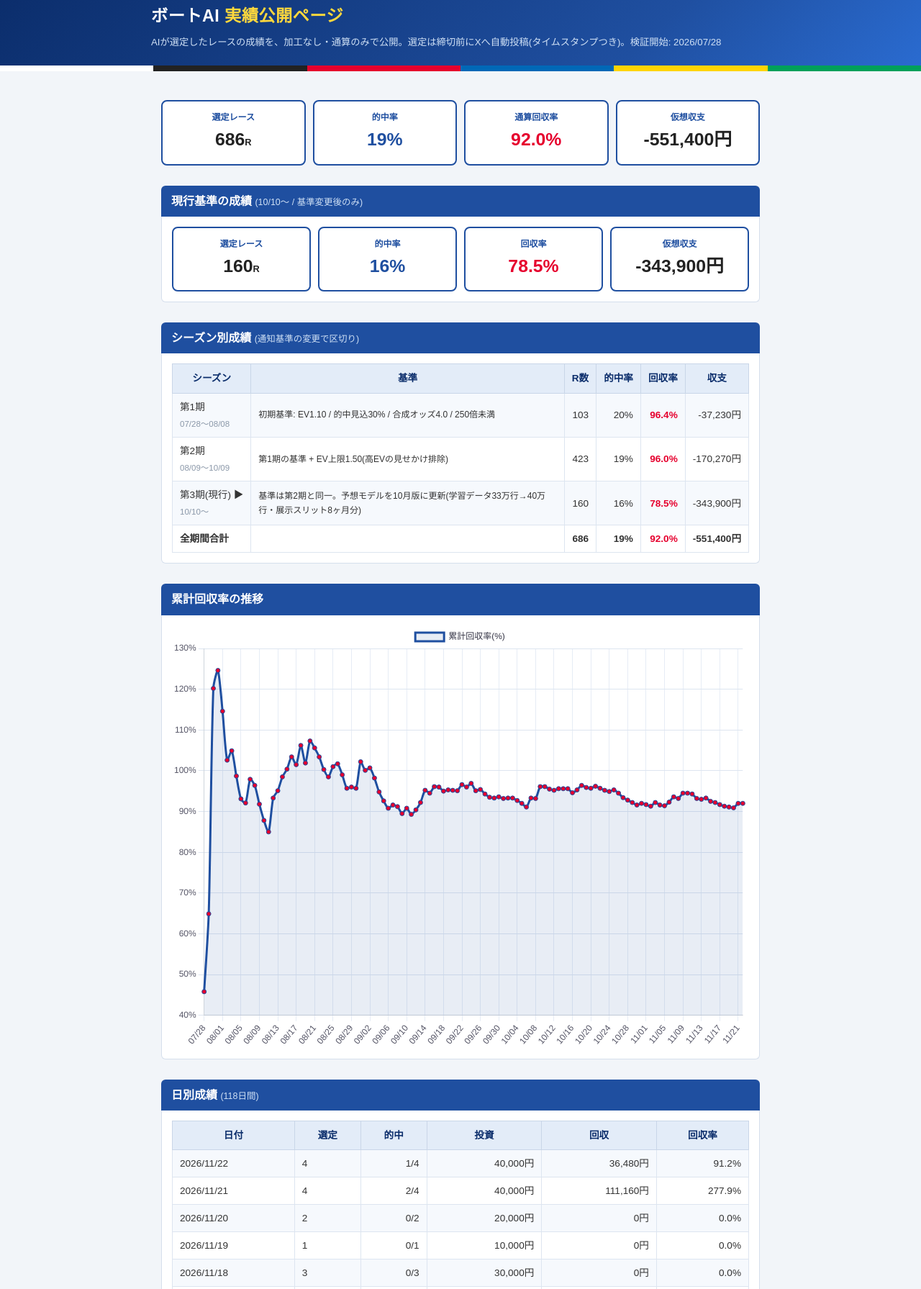
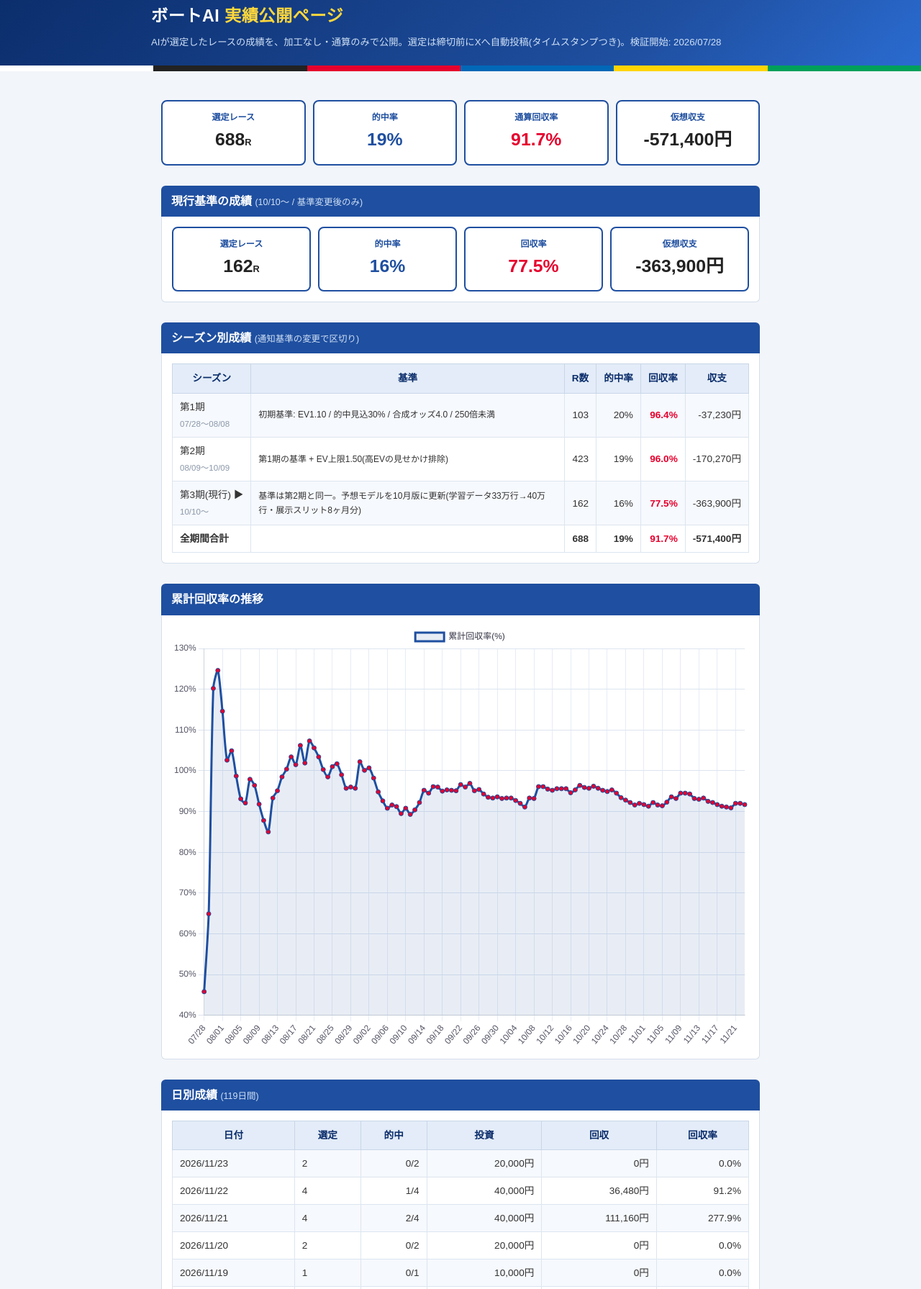
Before and after one commit to ikumihamaguchi-tech/boatai-results-site, a plain HTML site: page index.html in a window 1280 px wide. Shown: the part 23-1814 px from the top of the page at 72% size. Drawn offline with nearby package versions, Linux system fonts and the light colour scheme.

Commit message:
update 2026-11-23 23:20

```diff
--- a/index.html
+++ b/index.html
@@ -78,26 +78,26 @@
 <div class="wrap">
   <div class="cards">
     <div class="card"><div class="label">選定レース</div>
-      <div class="value">686<span style="font-size:.8rem">R</span></div></div>
+      <div class="value">688<span style="font-size:.8rem">R</span></div></div>
     <div class="card"><div class="label">的中率</div>
       <div class="value blue">19%</div></div>
     <div class="card"><div class="label">通算回収率</div>
-      <div class="value red">92.0%</div></div>
+      <div class="value red">91.7%</div></div>
     <div class="card"><div class="label">仮想収支</div>
-      <div class="value ">-551,400円</div></div>
+      <div class="value ">-571,400円</div></div>
   </div>
 
   <h2>現行基準の成績 <span class="sub">(10/10〜 / 基準変更後のみ)</span></h2>
   <div class="panel">
   <div class="cards" style="margin-top:0">
     <div class="card"><div class="label">選定レース</div>
-      <div class="value">160<span style="font-size:.8rem">R</span></div></div>
+      <div class="value">162<span style="font-size:.8rem">R</span></div></div>
     <div class="card"><div class="label">的中率</div>
       <div class="value blue">16%</div></div>
     <div class="card"><div class="label">回収率</div>
-      <div class="value red">78.5%</div></div>
+      <div class="value red">77.5%</div></div>
     <div class="card"><div class="label">仮想収支</div>
-      <div class="value ">-343,900円</div></div>
+      <div class="value ">-363,900円</div></div>
   </div>
   </div>
 
@@ -105,20 +105,21 @@
   <div class="panel tablewrap"><table>
     <tr><th>シーズン</th><th>基準</th><th>R数</th><th>的中率</th>
     <th>回収率</th><th>収支</th></tr>
-    <tr><td>第1期<br><span style='font-size:.72rem;color:#8a97a8'>07/28〜08/08</span></td><td style='text-align:left;white-space:normal;font-size:.75rem'>初期基準: EV1.10 / 的中見込30% / 合成オッズ4.0 / 250倍未満</td><td>103</td><td>20%</td><td class='roi-strong'>96.4%</td><td>-37,230円</td></tr><tr><td>第2期<br><span style='font-size:.72rem;color:#8a97a8'>08/09〜10/09</span></td><td style='text-align:left;white-space:normal;font-size:.75rem'>第1期の基準 + EV上限1.50(高EVの見せかけ排除)</td><td>423</td><td>19%</td><td class='roi-strong'>96.0%</td><td>-170,270円</td></tr><tr style='background:#fff8e8'><td>第3期(現行) ▶<br><span style='font-size:.72rem;color:#8a97a8'>10/10〜</span></td><td style='text-align:left;white-space:normal;font-size:.75rem'>基準は第2期と同一。予想モデルを10月版に更新(学習データ33万行→40万行・展示スリット8ヶ月分)</td><td>160</td><td>16%</td><td class='roi-strong'>78.5%</td><td>-343,900円</td></tr>
+    <tr><td>第1期<br><span style='font-size:.72rem;color:#8a97a8'>07/28〜08/08</span></td><td style='text-align:left;white-space:normal;font-size:.75rem'>初期基準: EV1.10 / 的中見込30% / 合成オッズ4.0 / 250倍未満</td><td>103</td><td>20%</td><td class='roi-strong'>96.4%</td><td>-37,230円</td></tr><tr><td>第2期<br><span style='font-size:.72rem;color:#8a97a8'>08/09〜10/09</span></td><td style='text-align:left;white-space:normal;font-size:.75rem'>第1期の基準 + EV上限1.50(高EVの見せかけ排除)</td><td>423</td><td>19%</td><td class='roi-strong'>96.0%</td><td>-170,270円</td></tr><tr style='background:#fff8e8'><td>第3期(現行) ▶<br><span style='font-size:.72rem;color:#8a97a8'>10/10〜</span></td><td style='text-align:left;white-space:normal;font-size:.75rem'>基準は第2期と同一。予想モデルを10月版に更新(学習データ33万行→40万行・展示スリット8ヶ月分)</td><td>162</td><td>16%</td><td class='roi-strong'>77.5%</td><td>-363,900円</td></tr>
     <tr style="font-weight:700"><td>全期間合計</td><td></td>
-    <td>686</td><td>19%</td>
-    <td class="roi-strong">92.0%</td>
-    <td>-551,400円</td></tr>
+    <td>688</td><td>19%</td>
+    <td class="roi-strong">91.7%</td>
+    <td>-571,400円</td></tr>
   </table></div>
 
   <h2>累計回収率の推移</h2>
   <div class="panel"><canvas id="chart" height="220"></canvas></div>
 
-  <h2>日別成績 <span class="sub">(118日間)</span></h2>
+  <h2>日別成績 <span class="sub">(119日間)</span></h2>
   <div class="panel tablewrap"><table>
     <tr><th>日付</th><th>選定</th><th>的中</th><th>投資</th><th>回収</th><th>回収率</th></tr>
-    <tr><td>2026/11/22</td><td>4</td><td>1/4</td><td>40,000円</td><td>36,480円</td><td>91.2%</td></tr>
+    <tr><td>2026/11/23</td><td>2</td><td>0/2</td><td>20,000円</td><td>0円</td><td>0.0%</td></tr>
+<tr><td>2026/11/22</td><td>4</td><td>1/4</td><td>40,000円</td><td>36,480円</td><td>91.2%</td></tr>
 <tr><td>2026/11/21</td><td>4</td><td>2/4</td><td>40,000円</td><td>111,160円</td><td>277.9%</td></tr>
 <tr><td>2026/11/20</td><td>2</td><td>0/2</td><td>20,000円</td><td>0円</td><td>0.0%</td></tr>
 <tr><td>2026/11/19</td><td>1</td><td>0/1</td><td>10,000円</td><td>0円</td><td>0.0%</td></tr>
@@ -243,7 +244,9 @@
     <div class="panel tablewrap"><table>
       <tr><th>日付</th><th>レース</th><th>結果</th><th>的中</th>
       <th>投資</th><th>払戻</th></tr>
-      <tr class='hit'><td>11/22</td><td>大村12R</td><td>1-3-6</td><td class='mark'>○</td><td>10,000円</td><td>36,480円</td></tr>
+      <tr class='miss'><td>11/23</td><td>大村2R</td><td>5-4-2</td><td class='mark'>×</td><td>10,000円</td><td>0円</td></tr>
+<tr class='miss'><td>11/23</td><td>芦屋7R</td><td>5-2-3</td><td class='mark'>×</td><td>10,000円</td><td>0円</td></tr>
+<tr class='hit'><td>11/22</td><td>大村12R</td><td>1-3-6</td><td class='mark'>○</td><td>10,000円</td><td>36,480円</td></tr>
 <tr class='miss'><td>11/22</td><td>大村5R</td><td>1-5-6</td><td class='mark'>×</td><td>10,000円</td><td>0円</td></tr>
 <tr class='miss'><td>11/22</td><td>住之江2R</td><td>4-5-2</td><td class='mark'>×</td><td>10,000円</td><td>0円</td></tr>
 <tr class='miss'><td>11/22</td><td>戸田8R</td><td>1-2-3</td><td class='mark'>×</td><td>10,000円</td><td>0円</td></tr>
@@ -441,8 +444,6 @@
 <tr class='miss'><td>10/04</td><td>唐津6R</td><td>3-5-2</td><td class='mark'>×</td><td>10,000円</td><td>0円</td></tr>
 <tr class='miss'><td>10/04</td><td>福岡10R</td><td>1-3-2</td><td class='mark'>×</td><td>10,000円</td><td>0円</td></tr>
 <tr class='miss'><td>10/04</td><td>多摩川6R</td><td>3-2-1</td><td class='mark'>×</td><td>10,000円</td><td>0円</td></tr>
-<tr class='miss'><td>10/03</td><td>下関5R</td><td>1-5-4</td><td class='mark'>×</td><td>10,000円</td><td>0円</td></tr>
-<tr class='miss'><td>10/03</td><td>徳山10R</td><td>1-6-2</td><td class='mark'>×</td><td>10,000円</td><td>0円</td></tr>
 
     </table></div>
 
@@ -456,16 +457,16 @@
     </ul>
   </div>
   <p class="updated" style="margin-bottom:6px"><a href="/privacy.html" style="color:#1f4fa0">プライバシーポリシー</a> ｜ <a href="/terms.html" style="color:#1f4fa0">利用規約</a> ｜ <a href="https://www.youtube.com/@193boat" style="color:#1f4fa0">YouTube</a> ｜ X: @193boatai</p>
-  <p class="updated">最終更新: 2026/11/22 23:20(毎晩自動更新)</p>
+  <p class="updated">最終更新: 2026/11/23 23:20(毎晩自動更新)</p>
 </div>
 <script>
 new Chart(document.getElementById("chart"), {
   type: "line",
   data: {
-    labels: ['07/28', '07/29', '07/30', '07/31', '08/01', '08/02', '08/03', '08/04', '08/05', '08/06', '08/07', '08/08', '08/09', '08/10', '08/11', '08/12', '08/13', '08/14', '08/15', '08/16', '08/17', '08/18', '08/19', '08/20', '08/21', '08/22', '08/23', '08/24', '08/25', '08/26', '08/27', '08/28', '08/29', '08/30', '08/31', '09/01', '09/02', '09/03', '09/04', '09/05', '09/06', '09/07', '09/08', '09/09', '09/10', '09/11', '09/12', '09/13', '09/14', '09/15', '09/16', '09/17', '09/18', '09/19', '09/20', '09/21', '09/22', '09/23', '09/24', '09/25', '09/26', '09/27', '09/28', '09/29', '09/30', '10/01', '10/02', '10/03', '10/04', '10/05', '10/06', '10/07', '10/08', '10/09', '10/10', '10/11', '10/12', '10/13', '10/14', '10/15', '10/16', '10/17', '10/18', '10/19', '10/20', '10/21', '10/22', '10/23', '10/24', '10/25', '10/26', '10/27', '10/28', '10/29', '10/30', '10/31', '11/01', '11/02', '11/03', '11/04', '11/05', '11/06', '11/07', '11/08', '11/09', '11/10', '11/11', '11/12', '11/13', '11/14', '11/15', '11/16', '11/17', '11/18', '11/19', '11/20', '11/21', '11/22'],
+    labels: ['07/28', '07/29', '07/30', '07/31', '08/01', '08/02', '08/03', '08/04', '08/05', '08/06', '08/07', '08/08', '08/09', '08/10', '08/11', '08/12', '08/13', '08/14', '08/15', '08/16', '08/17', '08/18', '08/19', '08/20', '08/21', '08/22', '08/23', '08/24', '08/25', '08/26', '08/27', '08/28', '08/29', '08/30', '08/31', '09/01', '09/02', '09/03', '09/04', '09/05', '09/06', '09/07', '09/08', '09/09', '09/10', '09/11', '09/12', '09/13', '09/14', '09/15', '09/16', '09/17', '09/18', '09/19', '09/20', '09/21', '09/22', '09/23', '09/24', '09/25', '09/26', '09/27', '09/28', '09/29', '09/30', '10/01', '10/02', '10/03', '10/04', '10/05', '10/06', '10/07', '10/08', '10/09', '10/10', '10/11', '10/12', '10/13', '10/14', '10/15', '10/16', '10/17', '10/18', '10/19', '10/20', '10/21', '10/22', '10/23', '10/24', '10/25', '10/26', '10/27', '10/28', '10/29', '10/30', '10/31', '11/01', '11/02', '11/03', '11/04', '11/05', '11/06', '11/07', '11/08', '11/09', '11/10', '11/11', '11/12', '11/13', '11/14', '11/15', '11/16', '11/17', '11/18', '11/19', '11/20', '11/21', '11/22', '11/23'],
     datasets: [{
       label: "累計回収率(%)",
-      data: [45.8, 64.9, 120.2, 124.6, 114.6, 102.6, 104.9, 98.7, 93.1, 92.1, 97.9, 96.4, 91.8, 87.8, 85.0, 93.3, 95.1, 98.5, 100.4, 103.4, 101.5, 106.2, 101.9, 107.3, 105.6, 103.4, 100.3, 98.5, 101.0, 101.7, 99.0, 95.7, 96.0, 95.7, 102.2, 100.1, 100.7, 98.2, 94.8, 92.6, 90.8, 91.6, 91.2, 89.5, 90.8, 89.3, 90.4, 92.2, 95.2, 94.5, 96.1, 96.0, 95.0, 95.3, 95.2, 95.1, 96.6, 96.0, 96.9, 95.1, 95.4, 94.3, 93.5, 93.3, 93.6, 93.2, 93.3, 93.3, 92.7, 92.0, 91.1, 93.3, 93.2, 96.1, 96.1, 95.5, 95.2, 95.6, 95.6, 95.6, 94.6, 95.3, 96.4, 95.9, 95.7, 96.2, 95.7, 95.2, 94.9, 95.3, 94.5, 93.4, 92.8, 92.2, 91.6, 92.0, 91.7, 91.3, 92.2, 91.6, 91.4, 92.3, 93.6, 93.2, 94.5, 94.5, 94.3, 93.2, 93.0, 93.3, 92.5, 92.2, 91.7, 91.3, 91.1, 90.9, 92.0, 92.0],
+      data: [45.8, 64.9, 120.2, 124.6, 114.6, 102.6, 104.9, 98.7, 93.1, 92.1, 97.9, 96.4, 91.8, 87.8, 85.0, 93.3, 95.1, 98.5, 100.4, 103.4, 101.5, 106.2, 101.9, 107.3, 105.6, 103.4, 100.3, 98.5, 101.0, 101.7, 99.0, 95.7, 96.0, 95.7, 102.2, 100.1, 100.7, 98.2, 94.8, 92.6, 90.8, 91.6, 91.2, 89.5, 90.8, 89.3, 90.4, 92.2, 95.2, 94.5, 96.1, 96.0, 95.0, 95.3, 95.2, 95.1, 96.6, 96.0, 96.9, 95.1, 95.4, 94.3, 93.5, 93.3, 93.6, 93.2, 93.3, 93.3, 92.7, 92.0, 91.1, 93.3, 93.2, 96.1, 96.1, 95.5, 95.2, 95.6, 95.6, 95.6, 94.6, 95.3, 96.4, 95.9, 95.7, 96.2, 95.7, 95.2, 94.9, 95.3, 94.5, 93.4, 92.8, 92.2, 91.6, 92.0, 91.7, 91.3, 92.2, 91.6, 91.4, 92.3, 93.6, 93.2, 94.5, 94.5, 94.3, 93.2, 93.0, 93.3, 92.5, 92.2, 91.7, 91.3, 91.1, 90.9, 92.0, 92.0, 91.7],
       borderColor: "#1f4fa0",
       backgroundColor: "rgba(31,79,160,.10)",
       fill: true, tension: .25, pointRadius: 3,
```
Also changed, not shown: videos/tip_20261123.png (added).
